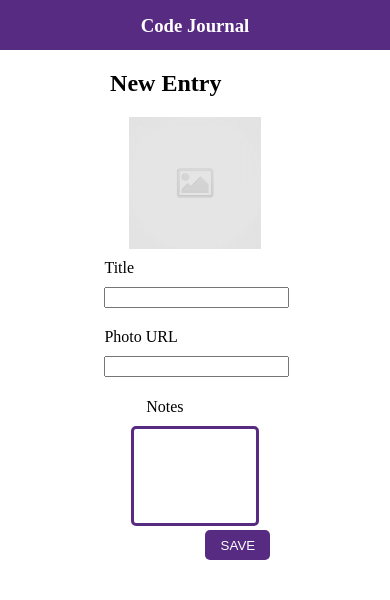
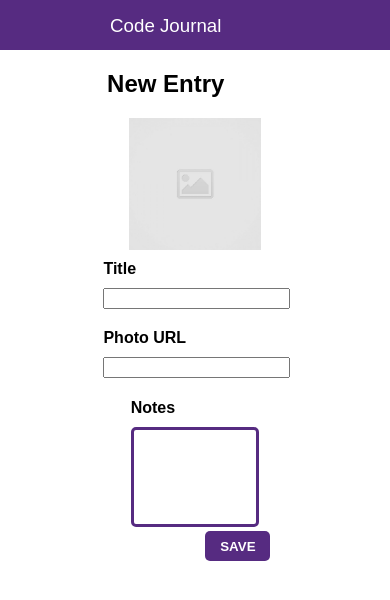
Before and after one commit to sal-garcia/code-journal-updated, a website: page index.html in a window 390 px wide. Drawn offline with Linux system fonts and the light colour scheme.

Commit message:
made sure all issues were fixed regarding useless css

```diff
--- a/css/reset.css
+++ b/css/reset.css
@@ -1,5 +1,7 @@
 * {
   box-sizing: border-box;
+  font-family: sans-serif;
+  font-weight: 700;
 }
 
 body {
--- a/css/styles.css
+++ b/css/styles.css
@@ -69,6 +69,7 @@ button {
 
 .white {
   color: white;
+  font-weight: 500;
 }
 
 /* media */
@@ -86,6 +87,7 @@ button {
 
   .notes {
     margin-top: 1px;
+    margin-right: 8%;
   }
 
   textarea {
@@ -95,4 +97,8 @@ button {
   .new-entry {
     margin-right: 15%;
   }
+
+  .flex-basis {
+    margin-right: 15%;
+  }
 }
```
